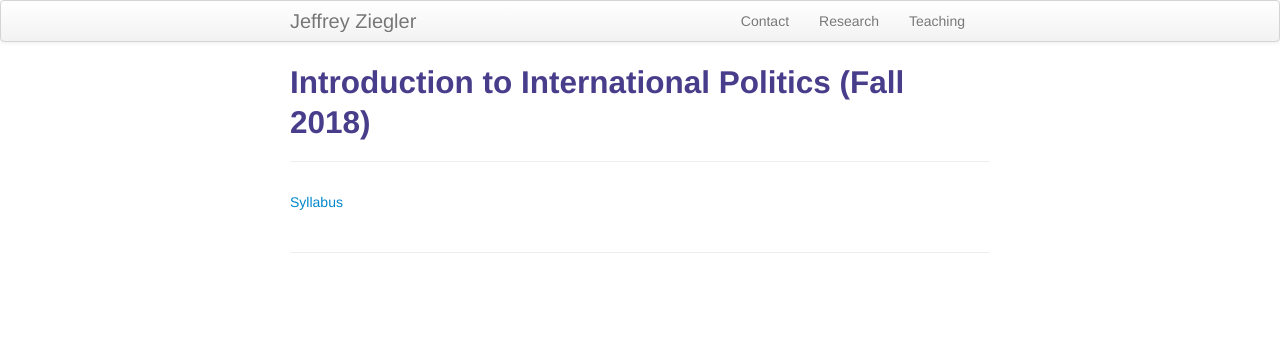
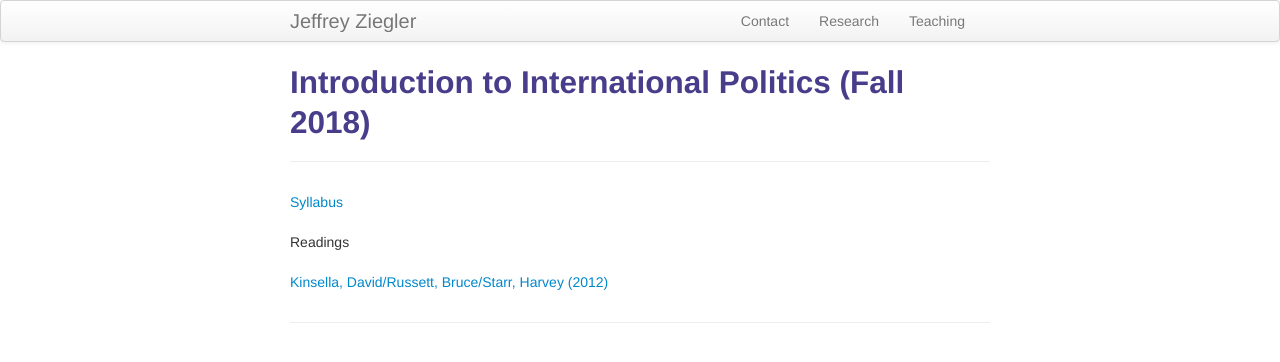
Before and after one commit to zieglerjef/zieglerjef.github.io, a Jekyll site: the page built from pages/teachingMaterials/4d5f558836a36eda51a820506c2fdd41830ac2a6/index.html, in a window 1280 px wide. Shown: the top 362 px of the page. Built offline with Jekyll 4.4.1, drawn with Linux system fonts in a browser that asks for light colours.

Commit message:
Add Kinsella et al. readings

```diff
--- a/pages/teachingMaterials/4d5f558836a36eda51a820506c2fdd41830ac2a6/index.html
+++ b/pages/teachingMaterials/4d5f558836a36eda51a820506c2fdd41830ac2a6/index.html
@@ -4,4 +4,8 @@ title: Introduction to International Politics (Fall 2018)
 description: Introduction to International Politics (Fall 2018)
 ---
 
-<a href="https://drive.google.com/open?id=1io572t0nhFcFdckJoxR4qXllkZNZtG-j">	Syllabus</a><br/>
+<a href="https://drive.google.com/open?id=1io572t0nhFcFdckJoxR4qXllkZNZtG-j">	Syllabus</a><br/><br/>
+
+Readings<br/><br/>
+
+<a href="https://drive.google.com/open?id=1E0-2H0TQo_XAm7K7Qb3-HsT_CY5jOQfO">	Kinsella, David/Russett, Bruce/Starr, Harvey (2012)</a><br/>
```
